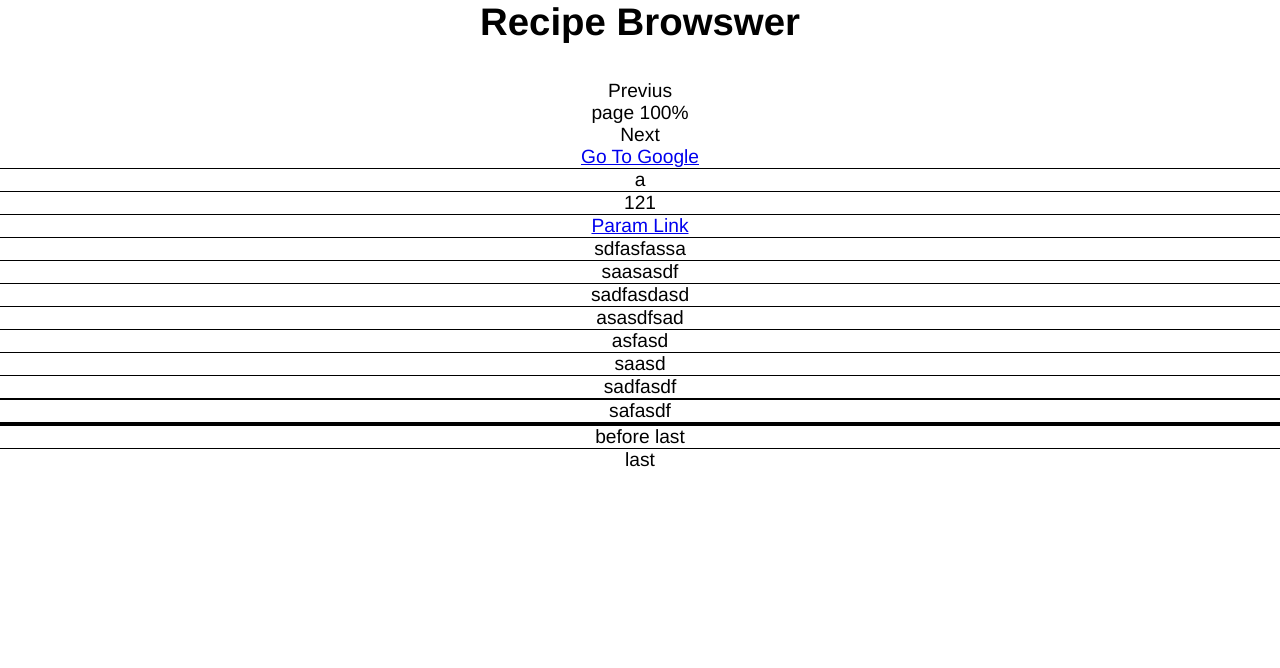
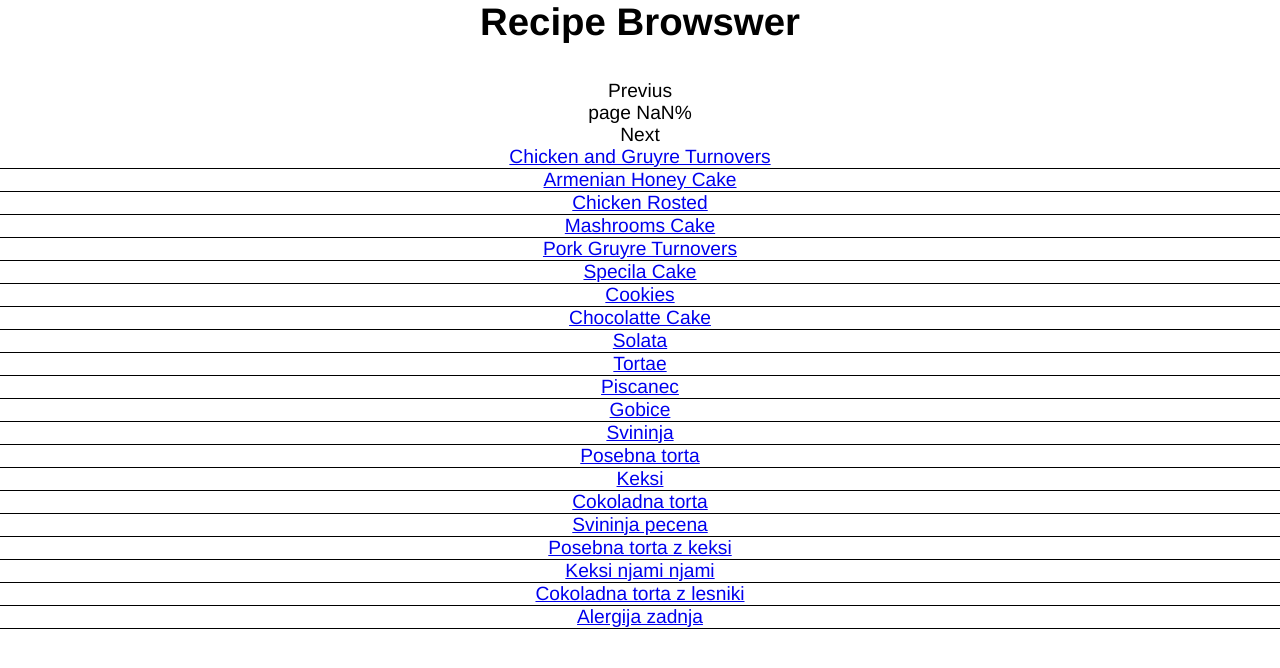
Before and after one commit to mdimec4/eCookbook, a Vue app in the folder src/web/spa/: page /device/recipe_view_browser in a window 1280 px wide. Shown: the top 668 px of the page. Built offline with nearby package versions, Linux system fonts and the light colour scheme.

Commit message:
browser doesn't work entierly correctly

```diff
--- a/src/web/spa/src/components/recipe_view_browser.vue
+++ b/src/web/spa/src/components/recipe_view_browser.vue
@@ -11,26 +11,7 @@
       </div>
 
       <div ref="scroll_me" id="scroll_me">
-        <a href="https://google.com"  class="kolom">
-          <div> Go To Google</div>
-        </a>
-        <div class="kolom">a</div>
-        <div class="kolom">121</div>
-        <router-link class="kolom" v-bind:to="'/device/recipe_viewer'">Param Link</router-link>
-        <div class="kolom">sdfasfassa</div>
-        <div class="kolom">saasasdf</div>
-        <div class="kolom">sadfasdasd</div>
-        <div class="kolom">asasdfsad</div>
-        <div class="kolom">asfasd</div>
-        <div class="kolom">saasd</div>
-        <div class="kolom">sadfasdf</div>
-        <div class="kolom"></div>
-        <div class="kolom">safasdf</div>
-        <div class="kolom"></div>
-        <div class="kolom"></div>
-        <div class="kolom"></div>
-        <div class="kolom">before last</div
-        <div class="kolom">last</div>
+            <router-link v-for="recipe in recipes" class="kolom" v-bind:to="{name: 'RecipeViewer', params: { userId: recipe.recipe_id}}">{{recipe.title}}</router-link>
       </div>
   </div>
 </template>
@@ -277,12 +258,12 @@ function getRecipes (id) {
 export default {
   name: 'recipe_view_browser',
   data () {
-    var recepies = getRecipes()
-    if (!recepies || recepies === undefined) {
-      recepies = []
+    var recipes = getRecipes()
+    if (!recipes || recipes === undefined) {
+      recipes = []
     }
     return {
-      recepies: recepies,
+      recipes: recipes,
       pagePosition: '0%'
     }
   },
```
